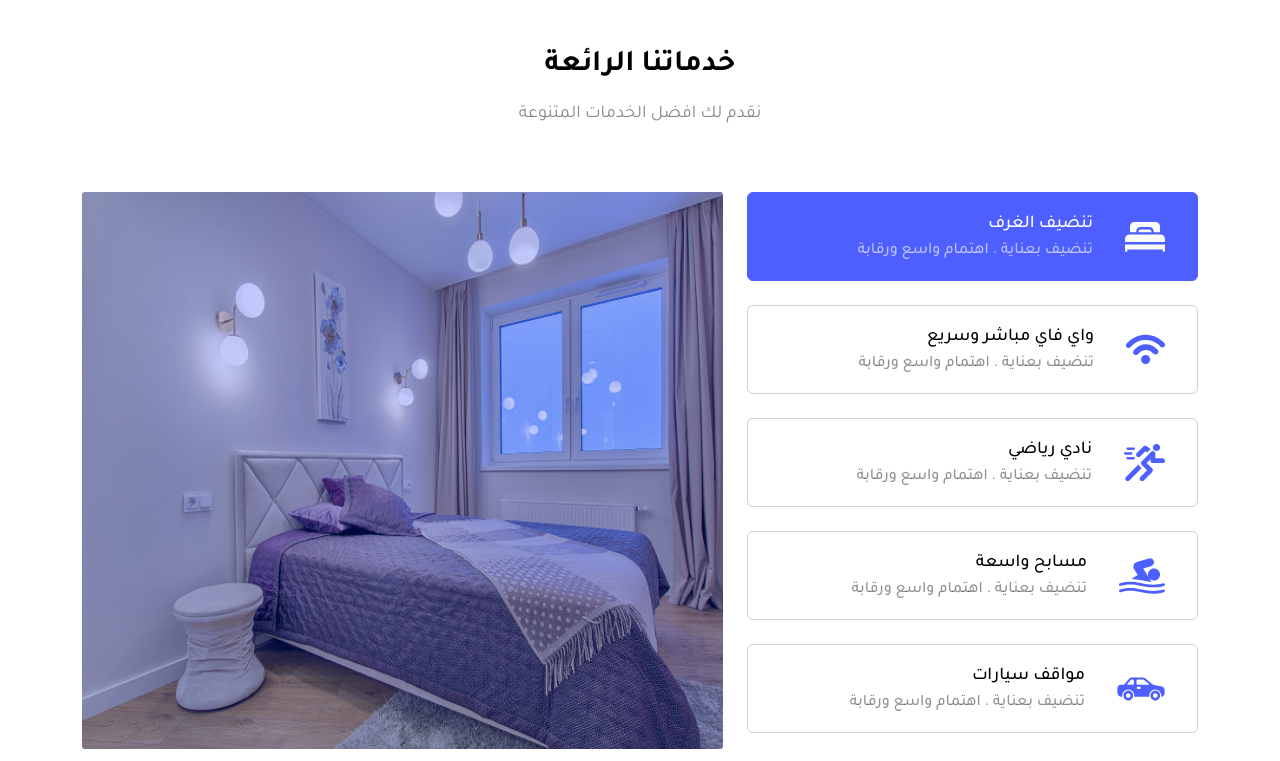
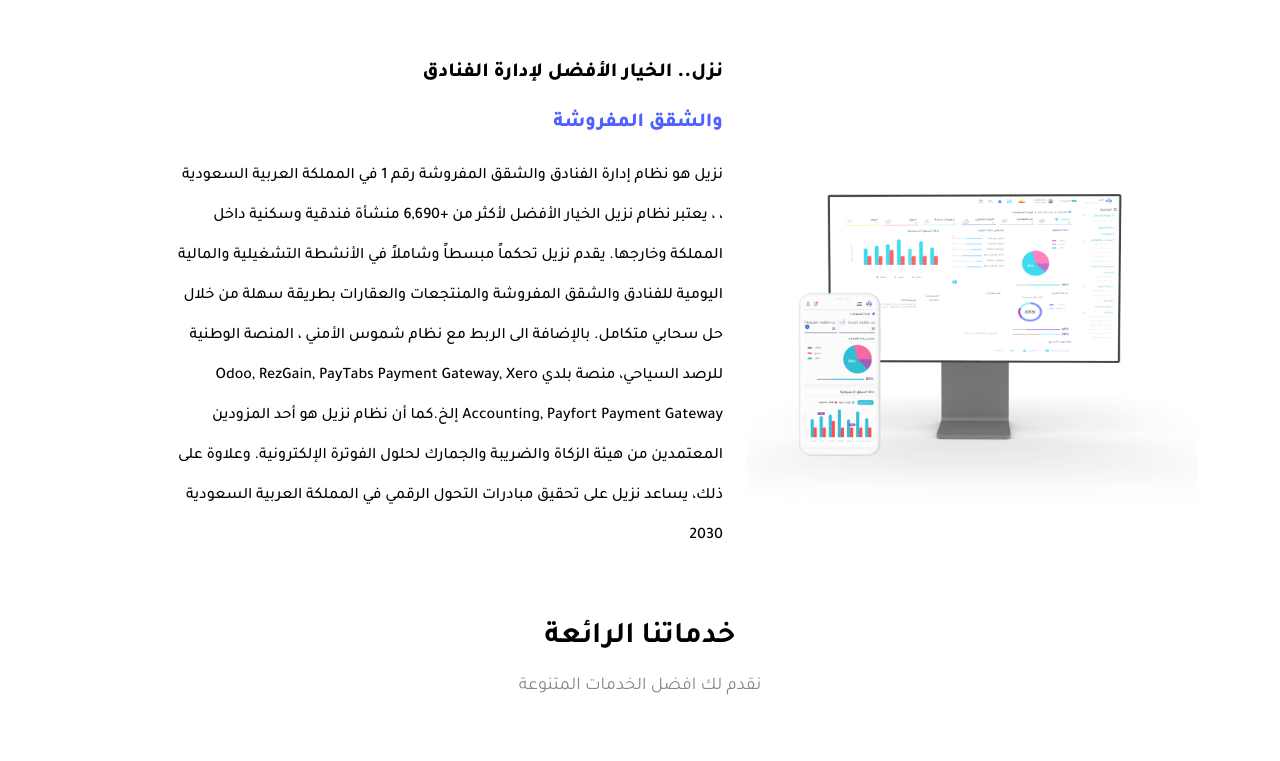
Before and after one commit to Sajaawadallah/Hotel-Website, a plain HTML site: page index.html in a window 1280 px wide. Shown: the top 761 px of the page. Drawn offline with nearby package versions, Linux system fonts and the light colour scheme; a script that the page names is missing.

Commit message:
finish about us section

```diff
--- a/css/index.css
+++ b/css/index.css
@@ -1,4 +1,21 @@
-/*services start  */
+/* about us start */
+.about-us h6 {
+  font-weight: 800;
+  font-size: 20px;
+  line-height: 50px;
+  color: var(--black);
+}
+.about-us p {
+  font-weight: var(--bold-font);
+  line-height: 40px;
+  color: var(--black);
+}
+.about-us h6 span {
+  color: rgba(78, 96, 255, 1);
+}
+/* about us end */
+
+/* services start  */
 
 .services {
   margin-bottom: 8rem;
--- a/index.html
+++ b/index.html
@@ -28,6 +28,34 @@
     <!-- main start -->
     <main>
 
+        <!-- about us start -->
+        <section class="about-us  wow fadeInUp my-5" data-wow-duration="2s" data-wow-delay="0.3s">
+            <div class="container">
+                <div class="row align-items-center">
+                    <div class="col-lg-5">
+                        <img src="images/about us.png" class="img-fluid" alt="">
+                    </div>
+                    <div class="col-xl-6 col-lg-7">
+                        <h6> نزل.. الخيار الأفضل لإدارة الفنادق <br> <span>والشقق المفروشة</span></h6>
+
+                        <p>
+                            نزيل هو نظام إدارة الفنادق والشقق المفروشة رقم 1 في المملكة العربية السعودية ، ، يعتبر نظام
+                            نزيل
+                            الخيار الأفضل لأكثر من +6,690 منشأة فندقية وسكنية داخل المملكة وخارجها. يقدم نزيل تحكماً
+                            مبسطاً
+                            وشاملاً في الأنشطة التشغيلية والمالية اليومية للفنادق والشقق المفروشة والمنتجعات والعقارات
+                            بطريقة سهلة من خلال حل سحابي متكامل. بالإضافة الى الربط مع نظام شموس الأمني ، المنصة الوطنية
+                            للرصد السياحي، منصة بلدي Odoo, RezGain, PayTabs Payment Gateway, Xero Accounting,
+                            Payfort Payment Gateway إلخ.كما أن نظام نزيل هو أحد المزودين المعتمدين من هيئة الزكاة
+                            والضريبة
+                            والجمارك لحلول الفوترة الإلكترونية. وعلاوة على ذلك، يساعد نزيل على تحقيق مبادرات التحول
+                            الرقمي
+                            في المملكة العربية السعودية 2030</p>
+                    </div>
+                </div>
+            </div>
+        </section>
+        <!-- about us end -->
         <!-- services start -->
         <section class="services wow fadeInUp mt-5" data-wow-duration="2s" data-wow-delay="0.3s">
             <div class="container  ">
```
Also changed, not shown: images/about us.png (added).
